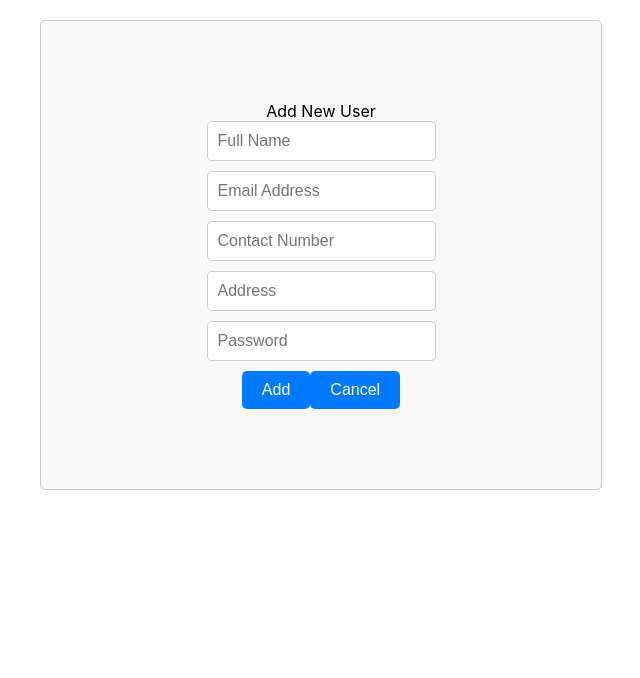
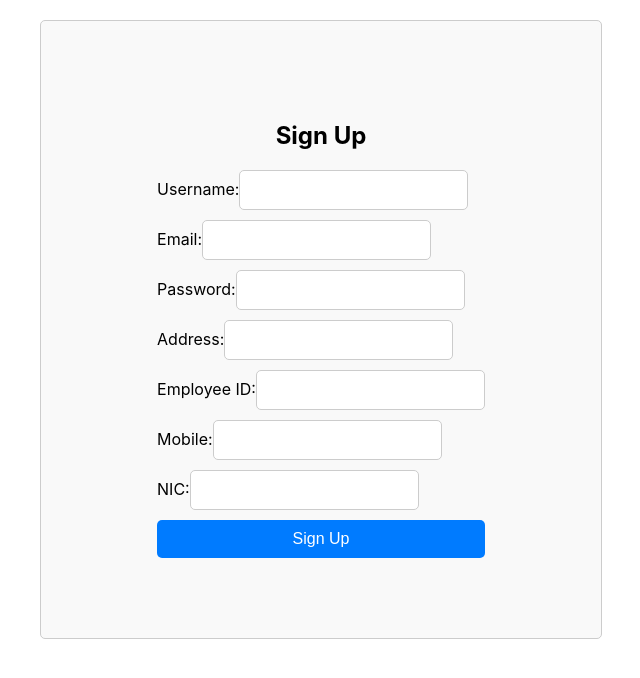
Before and after one commit to chamindumo/pos, a React (Create React App) app in the folder pos/: page /Addnewuser in a window 1280 px wide. Shown: the top 678 px of the page, without its empty margins (319-959 px from the left). Built offline with nearby package versions, Linux system fonts and the light colour scheme.

Commit message:
create the signup page and the password encrypt

```diff
--- a/pos/package.json
+++ b/pos/package.json
@@ -6,6 +6,7 @@
     "@testing-library/jest-dom": "^5.17.0",
     "@testing-library/react": "^13.4.0",
     "@testing-library/user-event": "^13.5.0",
+    "bcrypt": "^5.1.1",
     "firebase": "^10.9.0",
     "react": "^18.2.0",
     "react-dom": "^18.2.0",
--- a/pos/src/App.js
+++ b/pos/src/App.js
@@ -4,6 +4,7 @@ import Admin from './Components/Admin.js';
 import Login from './Components/Login';
 import ForgotPassword from './Components/Forgot_password';
 import Addnewuser from './Components/Addnewuser.js';
+import SignUp from './Components/SignUp.js';
 
 import { BrowserRouter as Router, Route, Routes } from 'react-router-dom';
 
@@ -16,7 +17,8 @@ const App = () => {
         <Route path="/Admin" element={<Admin />} />
         <Route path="/" element={<Login />} />
         <Route path="/forgot_password" element={<ForgotPassword />} />
-        <Route path="/Addnewuser" element={<Addnewuser/>}/>
+        <Route path="/Addnewuser" element={<SignUp/>}/>
+
 
       </Routes>
     </Router>
--- a/pos/src/Components/Login.js
+++ b/pos/src/Components/Login.js
@@ -20,6 +20,15 @@ const db = getFirestore(app);
 const fetchDataFromFirebase = async () => {
   const data = await getDocs(collection(db, 'user'));
   return data.docs.map(doc => doc.data());
+};
+
+const decrypt = (ciphertext, key) => {
+  let plaintext = '';
+  for (let i = 0; i < ciphertext.length; i++) {
+    const charCode = ciphertext.charCodeAt(i) ^ key.charCodeAt(i % key.length);
+    plaintext += String.fromCharCode(charCode);
+  }
+  return plaintext;
 };
 
 const FirebaseDataComponent = () => {
@@ -46,16 +55,18 @@ const FirebaseDataComponent = () => {
     setPassword(e.target.value);
   };
   const handleLogin = () => {
-    const user = firebaseData.find(user => user.username === username && user.password === password);
+    const user = firebaseData.find(user => user.username === username);
     if (user) {
-      // Login successful
-      setError('');
-      navigate('/Admin');
-      // Perform navigation or any other action for successful login
-    } else {
-      // Login failed
-      setError('Invalid username or password');
+      const decryptedPassword = decrypt(user.password, user.username);
+      if (decryptedPassword === password) {
+        // Login successful
+        setError('');
+        navigate('/Admin');
+        return;
+      }
     }
+    // Login failed
+    setError('Invalid username or password');
   };
 
   return (
@@ -68,9 +79,8 @@ const FirebaseDataComponent = () => {
         <input type="password" value={password} onChange={handlePasswordChange} placeholder='Password'/>
       </div>
       <button onClick={handleLogin}>Login</button>
-
+      {error && <div>{error}</div>}
     </div>
   );
 };
-
 export default FirebaseDataComponent;
--- /dev/null
+++ b/pos/src/Components/SignUp.css
@@ -0,0 +1,43 @@
+.container {
+    max-width: 400px;
+    margin: 0 auto;
+    padding: 20px;
+    border: 1px solid #ccc;
+    border-radius: 5px;
+    background-color: #f9f9f9;
+  }
+
+  h2 {
+    text-align: center;
+  }
+
+  form {
+    display: flex;
+    flex-direction: column;
+  }
+
+  label {
+    margin-bottom: 5px;
+  }
+
+  input {
+    padding: 10px;
+    margin-bottom: 10px;
+    border: 1px solid #ccc;
+    border-radius: 5px;
+    font-size: 16px;
+  }
+
+  button {
+    padding: 10px 20px;
+    background-color: #007bff;
+    color: #fff;
+    border: none;
+    border-radius: 5px;
+    cursor: pointer;
+    font-size: 16px;
+  }
+
+  button:hover {
+    background-color: #0056b3;
+  }
--- /dev/null
+++ b/pos/src/Components/SignUp.js
@@ -0,0 +1,113 @@
+import React, { useState } from 'react';
+import { initializeApp } from 'firebase/app';
+import { getDatabase, ref, push } from 'firebase/database';
+import { getFirestore, collection, addDoc } from 'firebase/firestore';
+
+const firebaseConfig = {
+    apiKey: "AIzaSyDEZFiBz7qdsjEY8TVIFia-eTj7-tTRLHs",
+    authDomain: "pos-system-74091.firebaseapp.com",
+    databaseURL: "https://pos-system-74091-default-rtdb.asia-southeast1.firebasedatabase.app",
+    projectId: "pos-system-74091",
+    storageBucket: "pos-system-74091.appspot.com",
+    messagingSenderId: "947884349220",
+    appId: "1:947884349220:web:3a38f5908fb5cc8cca05b1"
+  };
+
+  const app = initializeApp(firebaseConfig);
+const db = getFirestore(app);
+const database = getDatabase(app);
+
+const encrypt = (plaintext, key) => {
+  let ciphertext = '';
+  for (let i = 0; i < plaintext.length; i++) {
+    const charCode = plaintext.charCodeAt(i) ^ key.charCodeAt(i % key.length);
+    ciphertext += String.fromCharCode(charCode);
+  }
+  return ciphertext;
+};
+
+const SignUp = () => {
+  const [formData, setFormData] = useState({
+    username: '',
+    email: '',
+    password: '',
+    address: '',
+    employeeid: '',
+    mobile: '',
+    nic: ''
+  });
+
+  const handleChange = (e) => {
+    const { name, value } = e.target;
+    setFormData(prevState => ({
+      ...prevState,
+      [name]: value
+    }));
+  };
+
+  const postUserDataToFirestore = async (formData) => {
+    try {
+      const encryptedPassword = encrypt(formData.password, formData.username); // Encrypt password using username as key
+      const userData = { ...formData, password: encryptedPassword };
+      const docRef = await addDoc(collection(db, 'user'), userData);
+      console.log('Document written with ID: ', docRef.id);
+    } catch (error) {
+      console.error('Error adding document: ', error);
+    }
+  };
+
+
+  const handleSubmit = (e) => {
+    e.preventDefault();
+    console.log('Form data:', formData);
+    postUserDataToFirestore(formData);
+    setFormData({
+      username: '',
+      email: '',
+      password: '',
+      address: '',
+      employeeid: '',
+      mobile: '',
+      nic: ''
+    });
+  };
+
+  return (
+    <div className="container">
+      <h2>Sign Up</h2>
+      <form onSubmit={handleSubmit}>
+        <div>
+          <label>Username:</label>
+          <input type="text" name="username" value={formData.username} onChange={handleChange} required />
+        </div>
+        <div>
+          <label>Email:</label>
+          <input type="email" name="email" value={formData.email} onChange={handleChange} required />
+        </div>
+        <div>
+          <label>Password:</label>
+          <input type="password" name="password" value={formData.password} onChange={handleChange} required />
+        </div>
+        <div>
+          <label>Address:</label>
+          <input type="text" name="address" value={formData.address} onChange={handleChange} required />
+        </div>
+        <div>
+          <label>Employee ID:</label>
+          <input type="text" name="employeeid" value={formData.employeeid} onChange={handleChange} required />
+        </div>
+        <div>
+          <label>Mobile:</label>
+          <input type="tel" name="mobile" pattern="[0-9]{10}" value={formData.mobile} onChange={handleChange} required />
+        </div>
+        <div>
+          <label>NIC:</label>
+          <input type="text" name="nic" value={formData.nic} onChange={handleChange} required />
+        </div>
+        <button type="submit">Sign Up</button>
+      </form>
+    </div>
+  );
+};
+
+export default SignUp;
```
Also changed, not shown: 1 other file (tests, documents, lock files or other folders).
